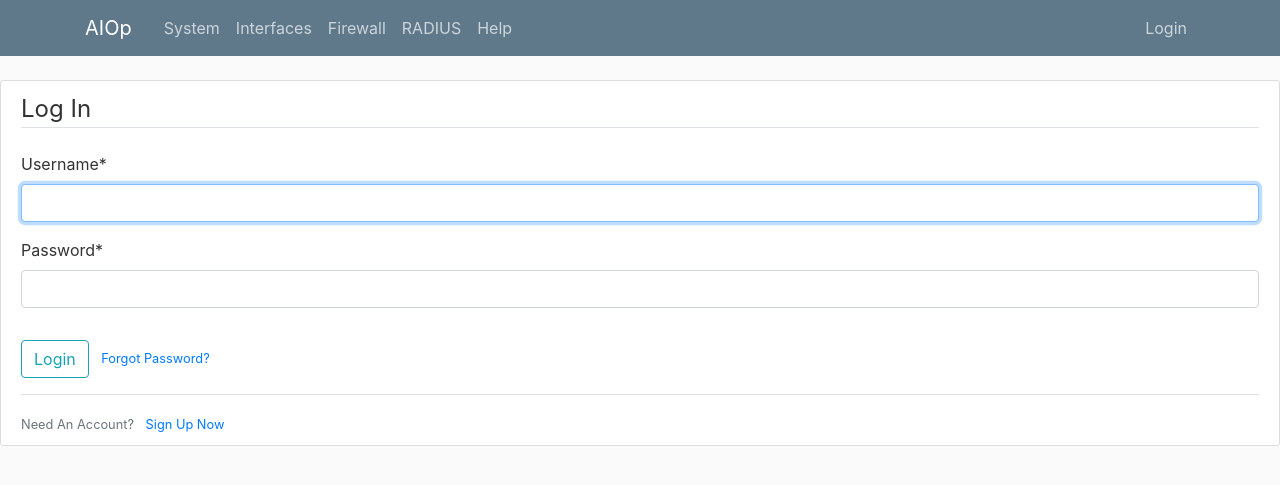
After one commit to habibapp1365/AIOp, a Django app: page /login/ in a window 1280 px wide. The commit adds this page. Shown: the top 485 px of the page. Run offline with Django 3.2, Linux system fonts and the light colour scheme; some libraries are stand-ins or nearby versions.

Commit message:
some changes

```diff
--- /dev/null
+++ b/AAA/templates/login.html
@@ -0,0 +1,24 @@
+{% extends "base.html" %}
+{% load crispy_forms_tags %}
+{% block body %}
+    <div class="content-section">
+        <form method="POST">
+            {% csrf_token %}
+            <fieldset class="form-group">
+                <legend class="border-bottom mb-4">Log In</legend>
+                {{ form|crispy }}
+            </fieldset>
+            <div class="form-group">
+                <button class="btn btn-outline-info" type="submit">Login</button>
+                <small class="text-muted ml-2">
+                    <a href="{% url 'index' %}">Forgot Password?</a>
+                </small>
+            </div>
+        </form>
+        <div class="border-top pt-3">
+            <small class="text-muted">
+                Need An Account? <a class="ml-2" href="{% url 'index' %}">Sign Up Now</a>
+            </small>
+        </div>
+    </div>
+{% endblock %}
--- /dev/null
+++ b/AAA/urls.py
@@ -0,0 +1,5 @@
+from django.urls import path
+from django.contrib.auth import views
+
+
+path('', views.LoginView.as_view(template_name='login.html'), name='login')
--- a/AAA/views.py
+++ b/AAA/views.py
@@ -1,3 +1,5 @@
 from django.shortcuts import render
+from django.contrib import messages
+
 
 # Create your views here.
--- a/RADIUS/urls.py
+++ b/RADIUS/urls.py
@@ -4,5 +4,4 @@ from . import views
 
 urlpatterns = [
     path('', views.index, name='index'),
-    path('login', views.login, name='login'),
 ]
--- a/templates/nav.html
+++ b/templates/nav.html
@@ -8,13 +8,19 @@
           </button>
           <div class="collapse navbar-collapse" id="navbarToggle">
             <div class="navbar-nav mr-auto">
-              <a class="nav-item nav-link" href="{% url 'index' %}">Home</a>
-              <a class="nav-item nav-link" href="{% url 'index' %}">About</a>
+              <a class="nav-item nav-link" href="{% url 'index' %}">System</a>
+              <a class="nav-item nav-link" href="{% url 'index' %}">Interfaces</a>
+              <a class="nav-item nav-link" href="{% url 'index' %}">Firewall</a>
+              <a class="nav-item nav-link" href="{% url 'index' %}">RADIUS</a>
+              <a class="nav-item nav-link" href="{% url 'index' %}">Help</a>
             </div>
             <!-- Navbar Right Side -->
             <div class="navbar-nav">
-              <a class="nav-item nav-link" href="#">Login</a>
-              <a class="nav-item nav-link" href="#">Register</a>
+              {% if user.is_authenticated %}
+                <a class="nav-item nav-link" href="{% url 'logout' %}">Logout</a>
+              {% else %}
+                <a class="nav-item nav-link" href="{% url 'login' %}">Login</a>
+              {% endif %}
             </div>
           </div>
         </div>
```
Also changed, not shown: AAA/templates/logout.html (added, +9 -0 lines), AIOp/settings.py (+10 -0 lines), RADIUS/views.py (+0 -8 lines).
